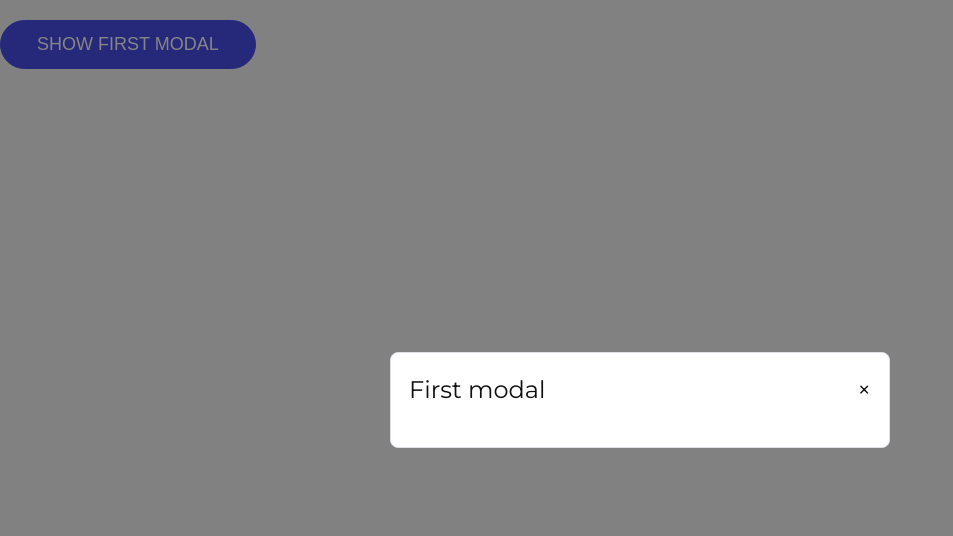
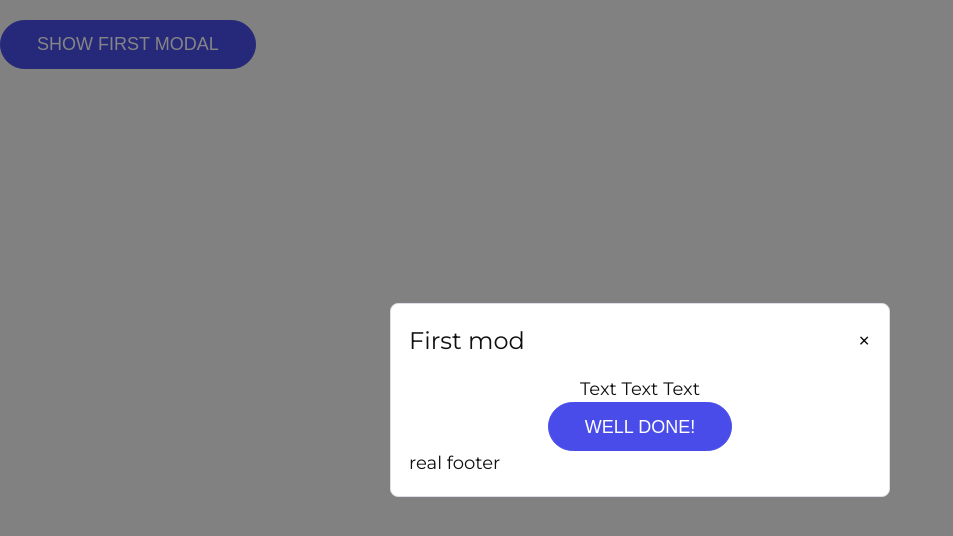
Before and after one commit to snd47/vue, a Vue app in the folder modals/: page / in a window 1280 px wide. Both pictures are taken after a click on the button "SHOW FIRST MODAL". Shown: the top 536 px of the page, without its empty margins (0-953 px from the left). Built offline with nearby package versions, Linux system fonts and the light colour scheme; a web font is replaced by a local one.

Commit message:
slot name

```diff
--- a/modals/src/App.vue
+++ b/modals/src/App.vue
@@ -7,10 +7,22 @@
           <button class="btn btnPrimary" @click="modalFirst= !modalFirst">Show first modal</button>
           <!-- first modal -->
           <modals
-          title="First modal"
-          v-if="modalFirst"
-          @close="modalFirst= !modalFirst"
+            title="First mod"
+            floor="2019"
+            v-if="modalFirst"
+            @close="modalFirst= !modalFirst"
           >
+            <!-- use <form> <ul> or other tag with slot name-->
+            <div slot="body">
+                  <p>Text Text Text</p>
+                  <button class="btn btnPrimary" @click="modalFirst = !modalFirst">Well Done!</button>
+            </div>
+
+            <div slot="footer">
+                  <p>real footer</p>
+            </div>
+
+
 
           </modals>
         </div>
--- a/modals/src/components/Modal.vue
+++ b/modals/src/components/Modal.vue
@@ -1,5 +1,6 @@
 <template>
   <div class="modal__wrapper" @click="$emit('close')">
+                                <!-- stop click on modal area -->
     <div class="modal-content" @click.stop="">
 
       <!-- header -->
@@ -11,7 +12,16 @@
       <!-- body -->
       <div class="modal-body">
 
+        <slot name="body">Default body</slot>
+
       </div>
+
+
+      <div class="modal-footer">
+        <slot name="footer">default footer</slot>
+        <!-- {{floor}} -->
+      </div>
+
      </div>
   </div>
 </template>
@@ -20,6 +30,10 @@
 export default {
   props: {
     title: {
+      type: String,
+      required: true
+    },
+    floor: {
       type: String,
       required: true
     }
```
